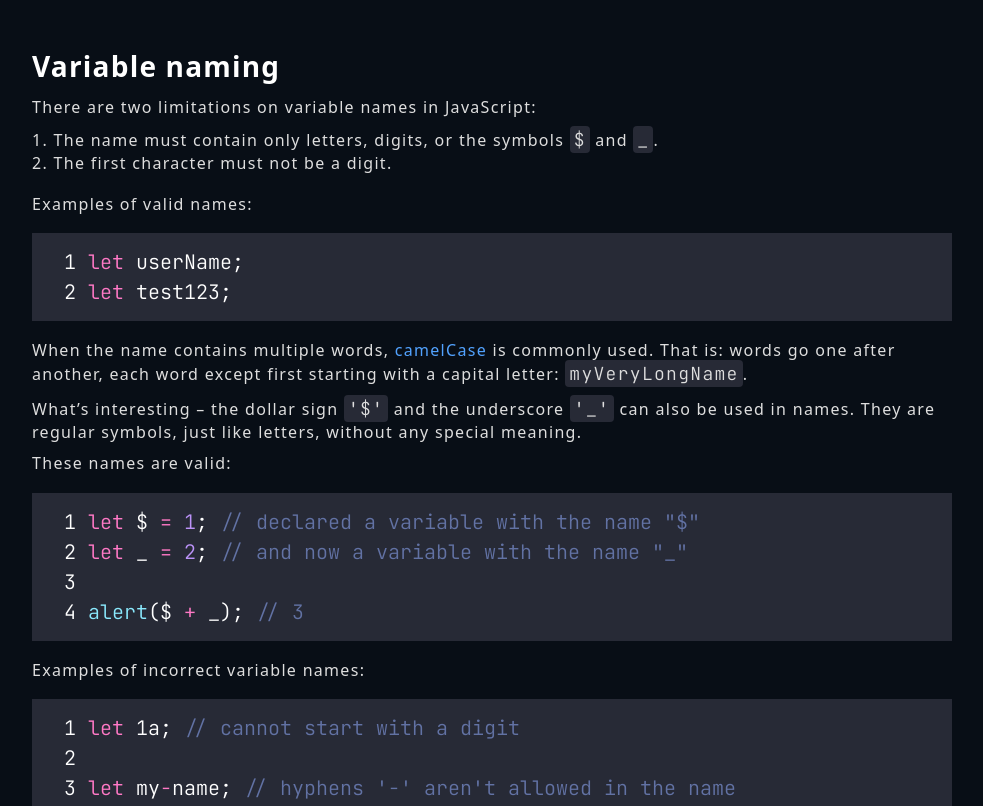
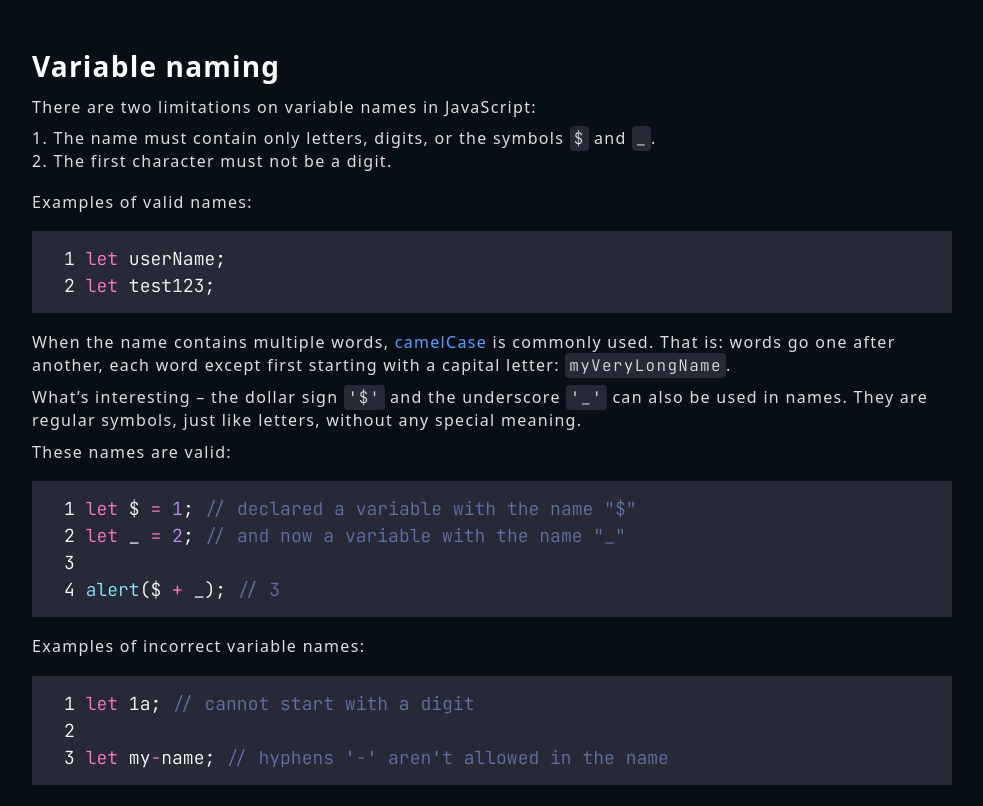
Before and after one commit to abdulazizfateh/3.6homewor-JavaScriptInfo, a website: page src/index.html in a window 1280 px wide. Shown: the part 772-1578 px from the top of the page, without its empty margins (148-1131 px from the left). Drawn offline with Linux system fonts and the light colour scheme.

Commit message:
Font size changed

```diff
--- a/src/css/input.css
+++ b/src/css/input.css
@@ -171,7 +171,7 @@ body {
 
 @media (min-width: 1024px) {
     .code_text {
-        font-size: 20px;
+        font-size: 18px;
     }
 }
 
@@ -180,21 +180,15 @@ body {
 
 .code_desc {
     font-family: JBM3;
-    font-size: 12px;
+    font-size: 14px;
     padding: 2px 4px;
     border-radius: 4px;
     background-color: #272A36;
     color: var(--color-secondary);
 }
 
-@media (min-width: 768px) {
+@media (min-width: 1024px) {
     .code_desc {
-        font-size: 14px;
+        font-size: 16px;
     }
 }
-
-@media (min-width: 1024px) {
-    .code_desc {
-        font-size: 18px;
-    }
-}
```
Also changed, not shown: src/css/output.css.
